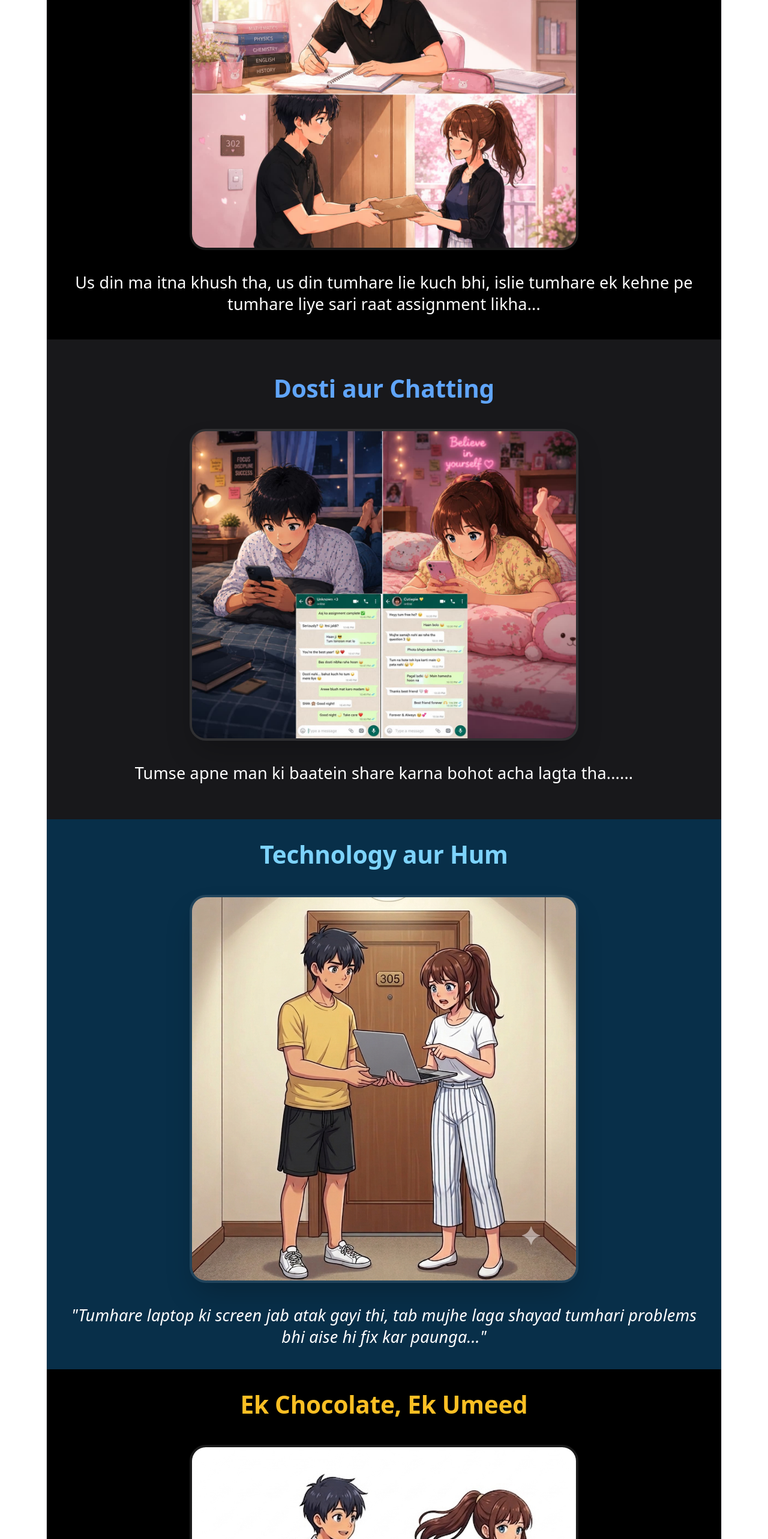
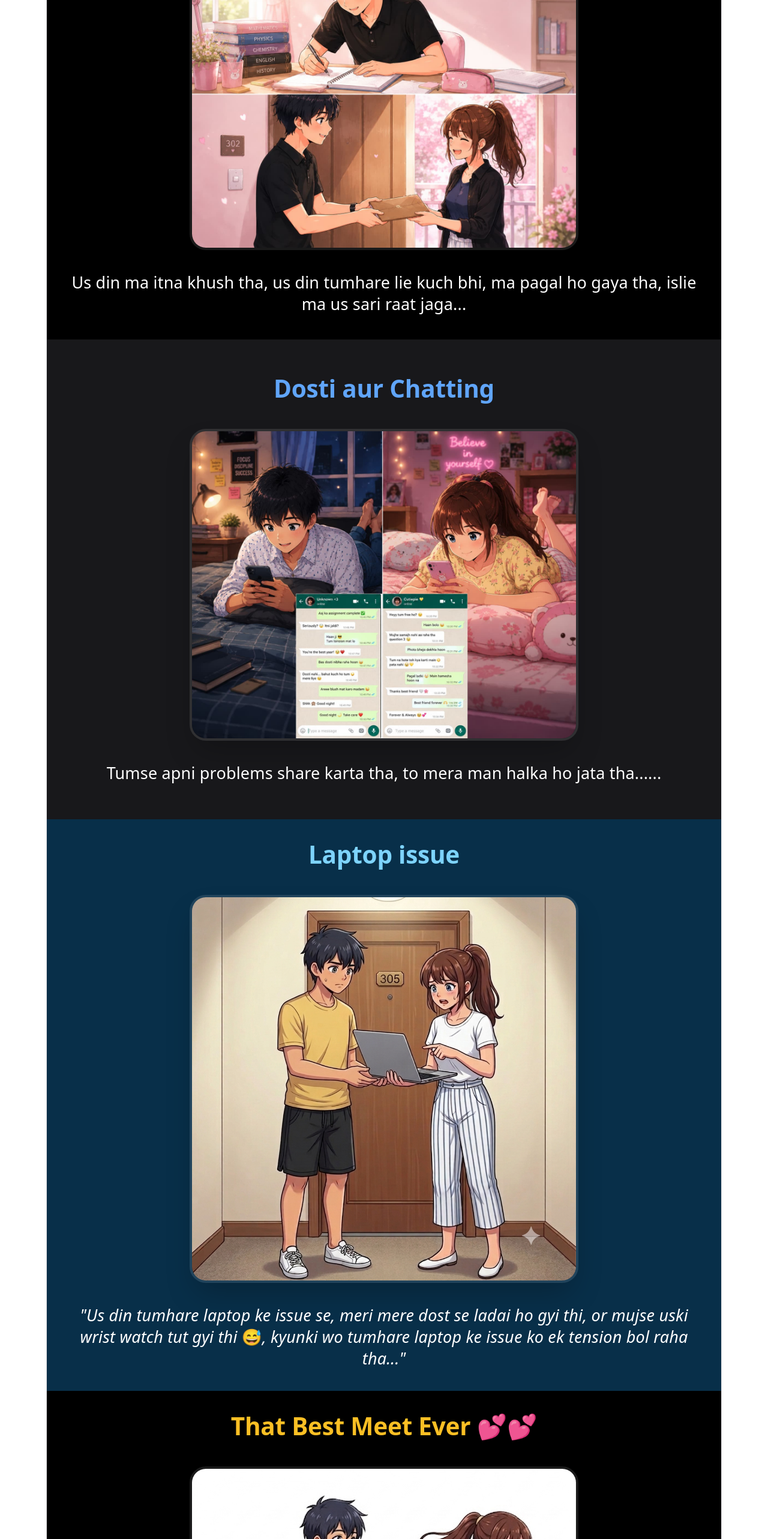
Before and after one commit to 21teo/vitejs-vite-9s81aq8f, a React (Vite) app: page / in a window 1280 px wide. Shown: the part 234-2800 px from the top of the page at 60% size. Built offline with nearby package versions, Linux system fonts and the light colour scheme.

Commit message:
Update App.jsx

```diff
--- a/src/App.jsx
+++ b/src/App.jsx
@@ -33,30 +33,30 @@ export default function App() {
       <section className="min-h-screen flex flex-col items-center justify-center p-8">
         <h2 className="text-4xl font-bold mb-10 text-pink-400">First meet with sweety</h2>
         <img src="/boy_assignment.jpg" className="w-full max-w-xl rounded-3xl shadow-2xl border-4 border-white/10" alt="Assignment" />
-        <p className="mt-8 text-2xl font-light text-center">Us din ma itna khush tha, us din tumhare lie kuch bhi, islie tumhare ek kehne pe tumhare liye sari raat assignment likha...</p>
+        <p className="mt-8 text-2xl font-light text-center">Us din ma itna khush tha, us din tumhare lie kuch bhi, ma pagal ho gaya tha, islie ma us sari raat jaga...</p>
       </section>
 
       {/* 2. SCENE: Chatting */}
       <section className="min-h-screen flex flex-col items-center justify-center p-8 bg-zinc-900">
         <h2 className="text-4xl font-bold mb-10 text-blue-400">Dosti aur Chatting</h2>
         <img src="/chatting.jpg" className="w-full max-w-xl rounded-3xl shadow-2xl border-4 border-white/10" alt="Chatting" />
-        <p className="mt-8 text-2xl font-light text-center">Tumse apne man ki baatein share karna bohot acha lagta tha......</p>
+        <p className="mt-8 text-2xl font-light text-center">Tumse apni problems share karta tha, to mera man halka ho jata tha......</p>
       </section>
 
       {/* 2.5 SCENE: Laptop Help */}
       <section className="min-h-screen flex flex-col items-center justify-center p-8 bg-sky-950 text-white">
-        <h2 className="text-4xl font-bold mb-10 text-sky-300">Technology aur Hum</h2>
+        <h2 className="text-4xl font-bold mb-10 text-sky-300">Laptop issue</h2>
         <img src="/laptop.jpg" className="w-full max-w-xl rounded-3xl shadow-2xl border-4 border-white/10" alt="Laptop Help" />
         <div className="mt-8 text-center">
-          <p className="text-2xl font-light italic">"Tumhare laptop ki screen jab atak gayi thi, tab mujhe laga shayad tumhari problems bhi aise hi fix kar paunga..."</p>
+          <p className="text-2xl font-light italic">"Us din tumhare laptop ke issue se, meri mere dost se ladai ho gyi thi, or mujse uski wrist watch tut gyi thi 😅, kyunki wo tumhare laptop ke issue ko ek tension bol raha tha..."</p>
         </div>
       </section>
 
       {/* 3. SCENE: Chocolate */}
       <section className="min-h-screen flex flex-col items-center justify-center p-8">
-        <h2 className="text-4xl font-bold mb-10 text-amber-400">Ek Chocolate, Ek Umeed</h2>
+        <h2 className="text-4xl font-bold mb-10 text-amber-400">That Best Meet Ever 💕💕</h2>
         <img src="/chocolate.jpg" className="w-full max-w-xl rounded-3xl shadow-2xl border-4 border-white/10" alt="Chocolate" />
-        <p className="mt-8 text-2xl font-light text-center">Ma bohot khushi se tumhare lie choclate or gifts laya tha par tumne mujhe galat samjha....</p>
+        <p className="mt-8 text-2xl font-light text-center">Ma paglo ki tarah tumse milne aaya tha, or tumhare lie choclate or gifts laya tha par tumne to chocolate bhi nahi li 🥹....</p>
       </section>
 
       {/* 4. SCENE: Video Exchange Scene */}
```
